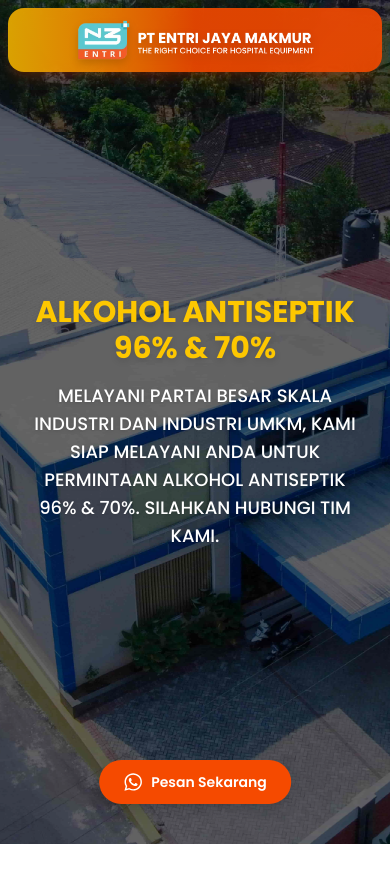
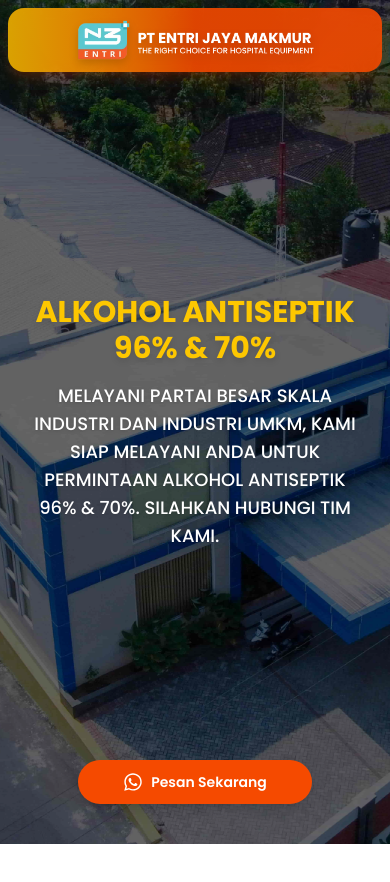
Before and after one commit to Hyansz/entri-jaya-makmur, a React (Vite) app: page / in a window 390 px wide. Shown: the top 882 px of the page. Built offline with nearby package versions, Linux system fonts and the light colour scheme.

Commit message:
optimization animation

```diff
--- a/src/components/Hero.jsx
+++ b/src/components/Hero.jsx
@@ -55,6 +55,7 @@ export default function Hero() {
                     </a>
                 </div>
             </div>
+
             <div className="block md:hidden relative h-[100vh] bg-cover bg-center text-white" style={{ backgroundImage: `url('/img/bsm2.jpg')` }}>
                 <div className="absolute inset-0 bg-black/60 z-0"></div>
 
@@ -77,12 +78,12 @@ export default function Hero() {
                     </p>
                 </div>
 
-                <div className="absolute bottom-10 left-1/2 transform -translate-x-1/2 z-10 text-sm md:text-md">
+                <div className="absolute bottom-10 left-1/2 transform -translate-x-1/2 z-10 text-sm md:text-md bg-orange-600 hover:bg-orange-700 transition-all duration-300 rounded-full shadow-lg hover:scale-105 py-3 w-[60%]">
                     <a
                         href="https://wa.me/6285174394123?text=✦%20Halo%20kak,%20mau%20tanya%20produk%20alkohol%20antiseptiknya?"
                         target="_blank"
                         rel="noopener noreferrer"
-                        className="inline-flex items-center gap-2 bg-orange-600 text-white font-semibold px-6 py-3 rounded-full shadow-lg hover:scale-105 hover:bg-orange-700 transition-all duration-300"
+                        className="flex items-center justify-center gap-2 w-full text-white font-semibold"
                         onClick={() =>
                             event({
                                 action: "click",
--- a/src/components/ProductList.jsx
+++ b/src/components/ProductList.jsx
@@ -41,7 +41,7 @@ export default function ProductList() {
             className="mx-auto py-16 w-11/12 border-b-2 border-slate-200"
             id="produk"
         >
-            <div className="mb-8" data-aos="zoom-in" data-aos-duration="600">
+            <div className="mb-8" data-aos="zoom-in" data-aos-duration="400">
                 <h2 className="text-center text-[42px] font-bold mb-4 text-red-600">
                     ALKOHOL ANTISEPTIK 96%
                 </h2>
@@ -59,7 +59,7 @@ export default function ProductList() {
                     <div
                         key={index}
                         data-aos="zoom-in"
-                        data-aos-delay={index * 200}
+                        data-aos-delay={index * 50}
                         data-aos-duration="300"
                     >
                         <ProductCard {...product} />
--- a/src/components/Variants.jsx
+++ b/src/components/Variants.jsx
@@ -46,7 +46,7 @@ export default function Variants() {
             data-aos="zoom-in"
             data-aos-duration="600"
         >
-            <h2 className="text-2xl md:text-[40px] font-bold text-gray-800 uppercase mb-10">
+            <h2 className="text-2xl md:text-[40px] font-bold text-gray-800 w-11/12 mx-auto uppercase mb-10">
                 Varian Kemasan Alkohol Antiseptik 70%
             </h2>
 
```
